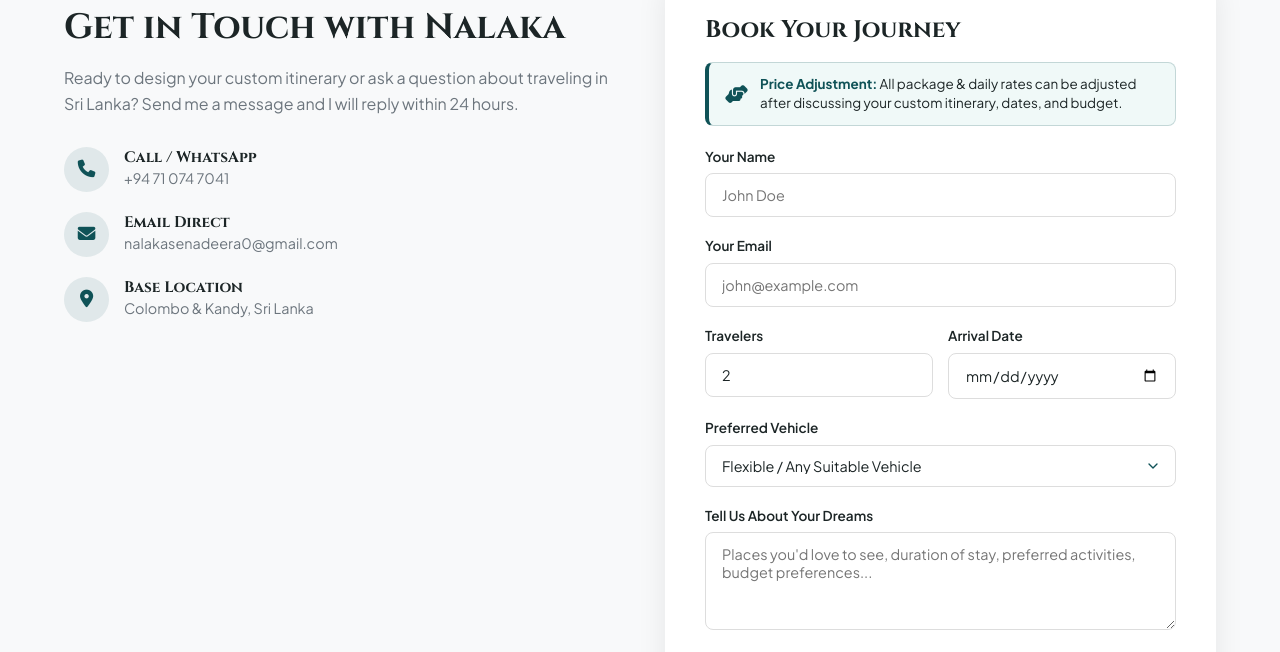
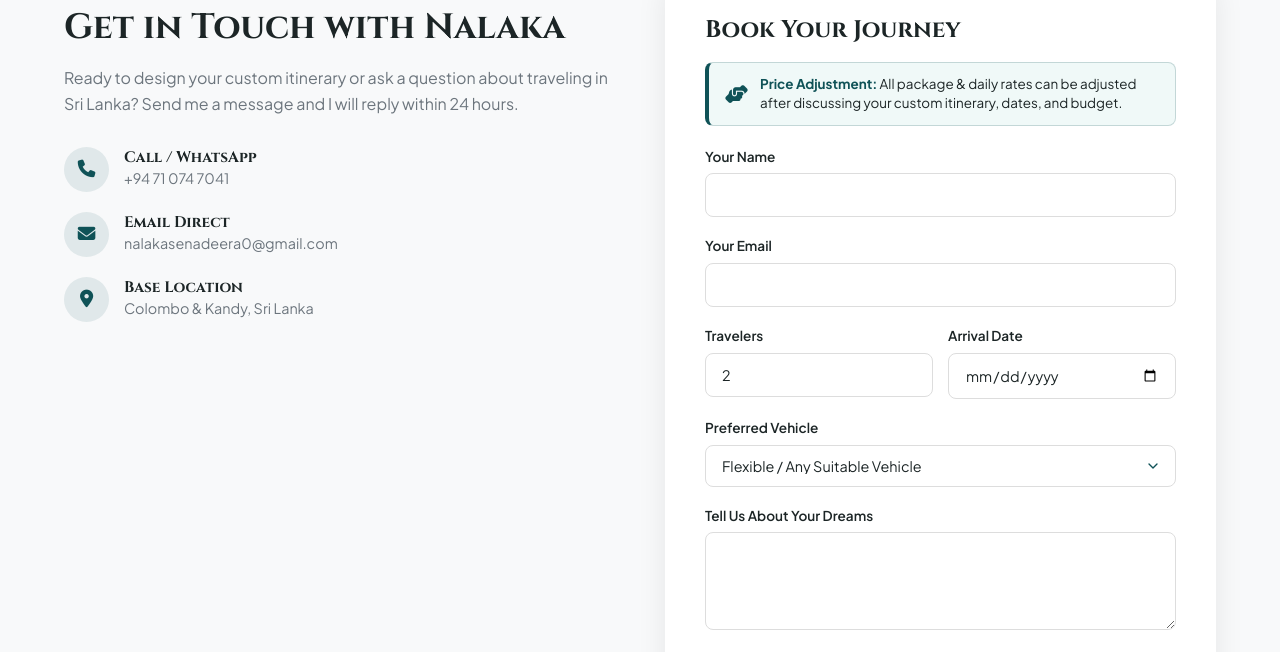
Before and after one commit to Hasthika-rish/tourists_web_Island, a plain HTML site: page index.html in a window 1280 px wide. Shown: the part 9622-10274 px from the top of the page. Drawn offline with Linux system fonts and the light colour scheme.

Commit message:
Remove placeholder labels from booking form fields

```diff
--- a/index.html
+++ b/index.html
@@ -897,12 +897,12 @@
 
                     <div class="form-group">
                         <label for="name">Your Name</label>
-                        <input type="text" id="name" required placeholder="John Doe">
+                        <input type="text" id="name" required>
                     </div>
 
                     <div class="form-group">
                         <label for="email">Your Email</label>
-                        <input type="email" id="email" required placeholder="john@example.com">
+                        <input type="email" id="email" required>
                     </div>
 
                     <div class="form-row">
@@ -950,8 +950,7 @@
 
                     <div class="form-group">
                         <label for="message">Tell Us About Your Dreams</label>
-                        <textarea id="message" rows="4"
-                            placeholder="Places you'd love to see, duration of stay, preferred activities, budget preferences..."></textarea>
+                        <textarea id="message" rows="4"></textarea>
                     </div>
 
                     <button type="submit" class="btn btn-primary btn-block"><i class="fa-brands fa-whatsapp"></i> Send
```
